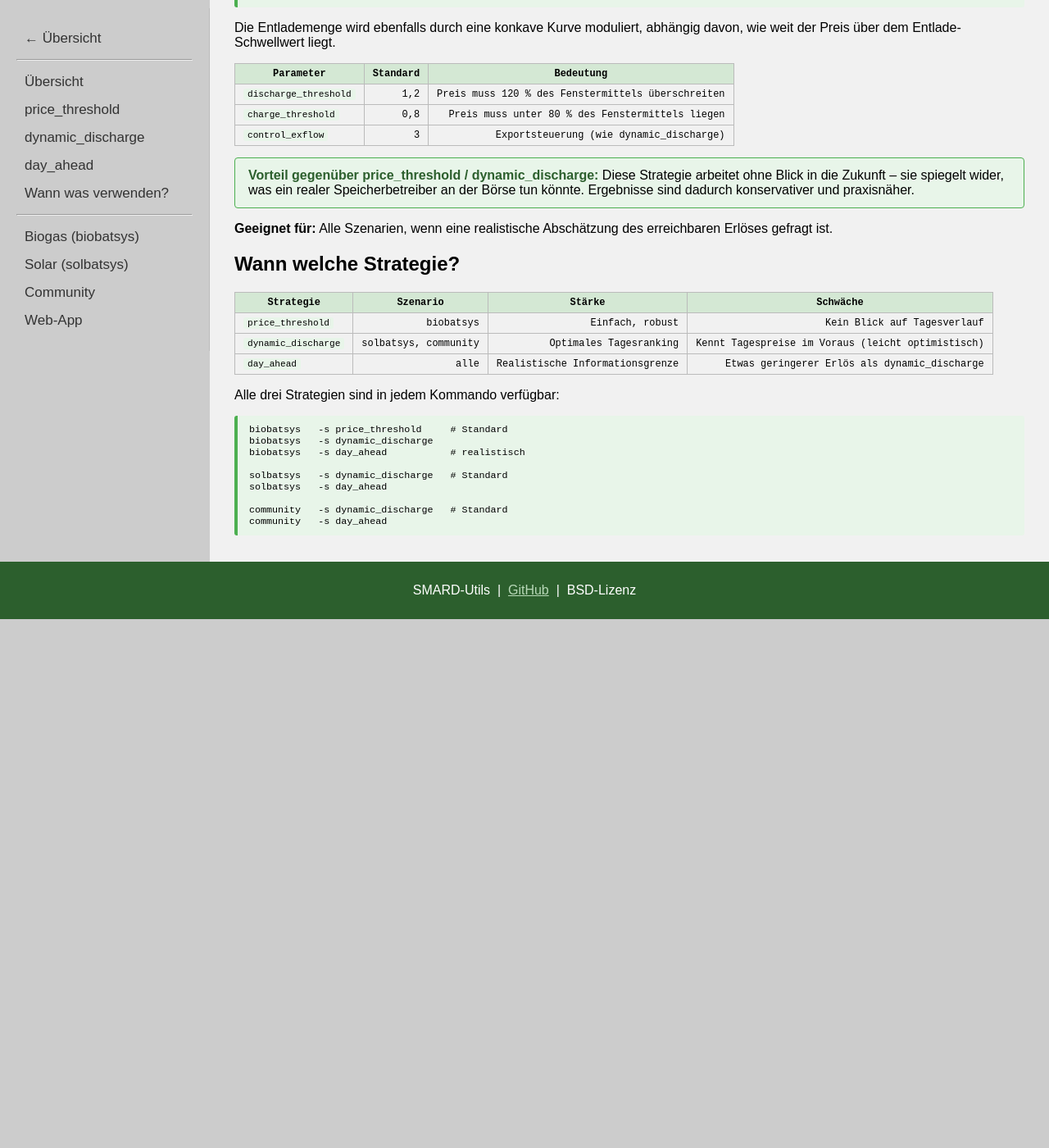
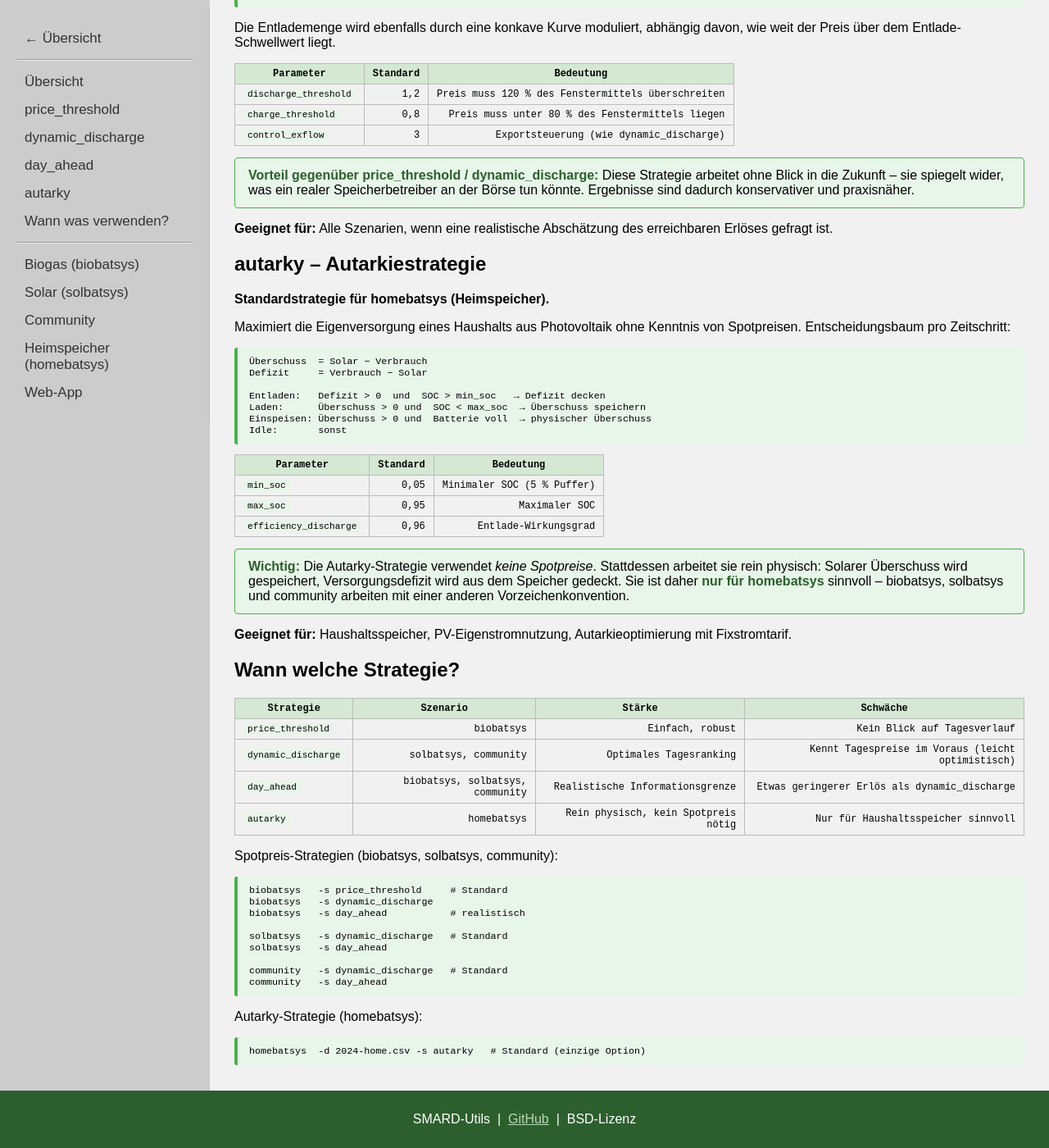
Before and after one commit to fritzthekid/smard-utils, a Jekyll site: the page built from docs/strategies.html, in a window 1280 px wide and 1400 px high, scrolled down 1577 px. Shown: the whole window at 82% size. Built offline with Jekyll 4.4.1, drawn with Linux system fonts in a browser that asks for light colours; before the commit the page ends 2332 px from its top, so only the background shows below that.

Commit message:
add documentation for homebatsys

```diff
--- a/docs/strategies.html
+++ b/docs/strategies.html
@@ -12,11 +12,13 @@ title: BMS-Strategien
       <li><a href="#sec-threshold">price_threshold</a></li>
       <li><a href="#sec-dynamic">dynamic_discharge</a></li>
       <li><a href="#sec-dayahead">day_ahead</a></li>
+      <li><a href="#sec-autarky">autarky</a></li>
       <li><a href="#sec-vergleich">Wann was verwenden?</a></li>
       <hr>
       <li><a href="biobatsys.html">Biogas (biobatsys)</a></li>
       <li><a href="solbatsys.html">Solar (solbatsys)</a></li>
       <li><a href="community.html">Community</a></li>
+      <li><a href="homebatsys.html">Heimspeicher (homebatsys)</a></li>
       <li><a href="webapp.html">Web-App</a></li>
     </ul>
   </nav>
@@ -135,6 +137,37 @@ Idle:      sonst</pre>
     <p><strong>Geeignet für:</strong> Alle Szenarien, wenn eine
     realistische Abschätzung des erreichbaren Erlöses gefragt ist.</p>
 
+    <h2 id="sec-autarky">autarky – Autarkiestrategie</h2>
+    <p>
+      <strong>Standardstrategie für homebatsys (Heimspeicher).</strong>
+    </p>
+    <p>
+      Maximiert die Eigenversorgung eines Haushalts aus Photovoltaik ohne
+      Kenntnis von Spotpreisen. Entscheidungsbaum pro Zeitschritt:
+    </p>
+    <pre>Überschuss  = Solar − Verbrauch
+Defizit     = Verbrauch − Solar
+
+Entladen:   Defizit &gt; 0  und  SOC &gt; min_soc   → Defizit decken
+Laden:      Überschuss &gt; 0 und  SOC &lt; max_soc  → Überschuss speichern
+Einspeisen: Überschuss &gt; 0 und  Batterie voll  → physischer Überschuss
+Idle:       sonst</pre>
+    <table>
+      <tr><th>Parameter</th><th>Standard</th><th>Bedeutung</th></tr>
+      <tr><td><code>min_soc</code></td><td>0,05</td><td>Minimaler SOC (5 % Puffer)</td></tr>
+      <tr><td><code>max_soc</code></td><td>0,95</td><td>Maximaler SOC</td></tr>
+      <tr><td><code>efficiency_discharge</code></td><td>0,96</td><td>Entlade-Wirkungsgrad</td></tr>
+    </table>
+    <div class="info-box">
+      <strong>Wichtig:</strong> Die Autarky-Strategie verwendet <em>keine Spotpreise</em>.
+      Stattdessen arbeitet sie rein physisch: Solarer Überschuss wird gespeichert,
+      Versorgungsdefizit wird aus dem Speicher gedeckt.
+      Sie ist daher <strong>nur für homebatsys</strong> sinnvoll – biobatsys, solbatsys
+      und community arbeiten mit einer anderen Vorzeichenkonvention.
+    </div>
+    <p><strong>Geeignet für:</strong> Haushaltsspeicher, PV-Eigenstromnutzung,
+    Autarkieoptimierung mit Fixstromtarif.</p>
+
     <h2 id="sec-vergleich">Wann welche Strategie?</h2>
     <table>
       <tr>
@@ -157,13 +190,19 @@ Idle:      sonst</pre>
       </tr>
       <tr>
         <td><code>day_ahead</code></td>
-        <td>alle</td>
+        <td>biobatsys, solbatsys, community</td>
         <td>Realistische Informationsgrenze</td>
         <td>Etwas geringerer Erlös als dynamic_discharge</td>
       </tr>
+      <tr>
+        <td><code>autarky</code></td>
+        <td>homebatsys</td>
+        <td>Rein physisch, kein Spotpreis nötig</td>
+        <td>Nur für Haushaltsspeicher sinnvoll</td>
+      </tr>
     </table>
     <p>
-      Alle drei Strategien sind in jedem Kommando verfügbar:
+      Spotpreis-Strategien (biobatsys, solbatsys, community):
     </p>
     <pre>biobatsys   -s price_threshold     # Standard
 biobatsys   -s dynamic_discharge
@@ -174,5 +213,7 @@ solbatsys   -s day_ahead
 
 community   -s dynamic_discharge   # Standard
 community   -s day_ahead</pre>
+    <p>Autarky-Strategie (homebatsys):</p>
+    <pre>homebatsys  -d 2024-home.csv -s autarky   # Standard (einzige Option)</pre>
   </article>
 </section>
--- a/smard_utils/homebatsys.py
+++ b/smard_utils/homebatsys.py
@@ -280,6 +280,12 @@ examples:
         help="Battery power list in kW (default: 3.5 7 8.5 10)",
     )
     parser.add_argument(
+        "-s", "--strategy",
+        choices=["autarky"],
+        default="autarky",
+        help="BMS strategy (only 'autarky' is supported for home storage)",
+    )
+    parser.add_argument(
         "-c", "--config",
         default=None,
         metavar="FILE",
```
Also changed, not shown: docs/homebatsys.html (added, +170 -0 lines), docs/index.html (+15 -4 lines), docs/webapp.html (+40 -7 lines), webapp/app.py (+6 -4 lines), 1 other file.
